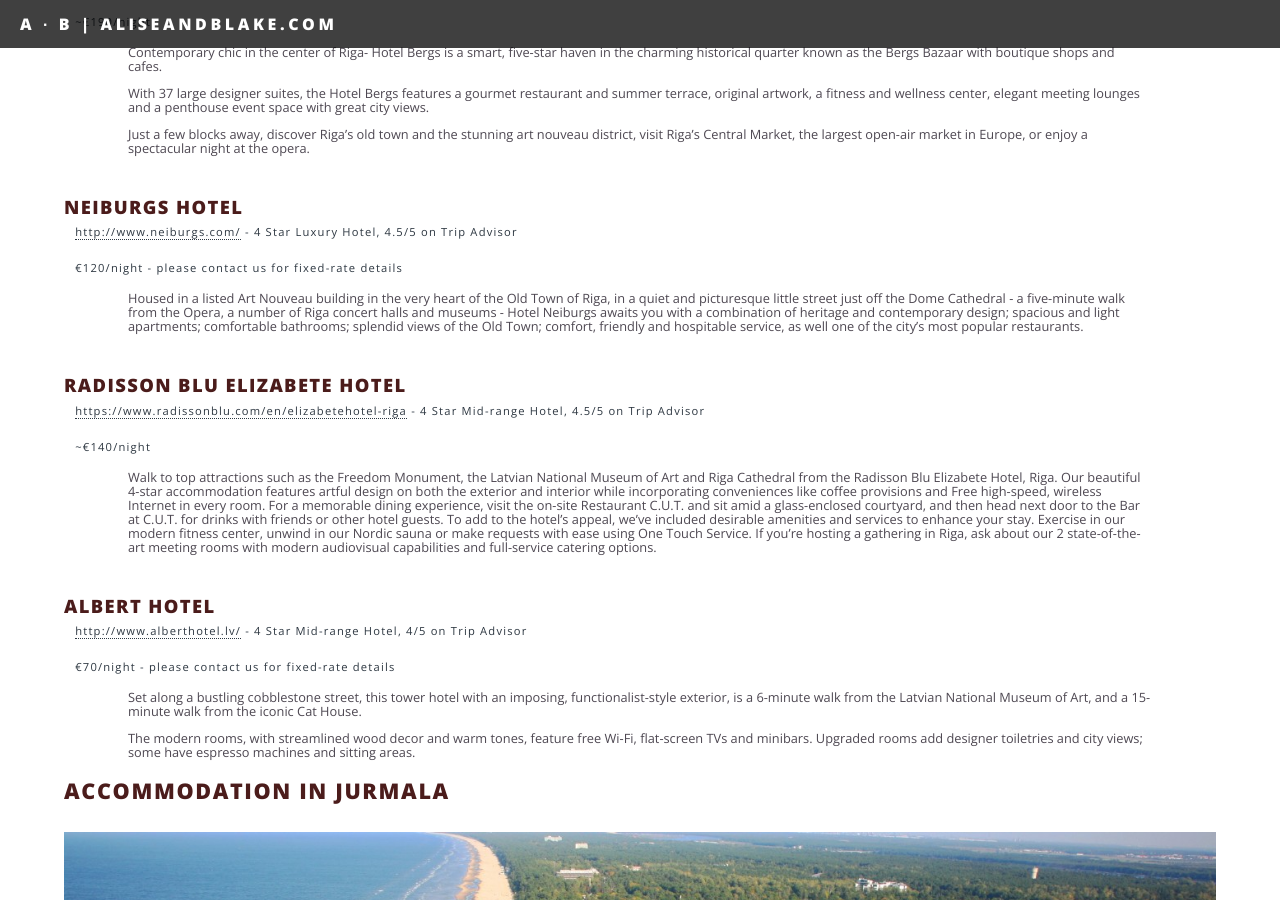
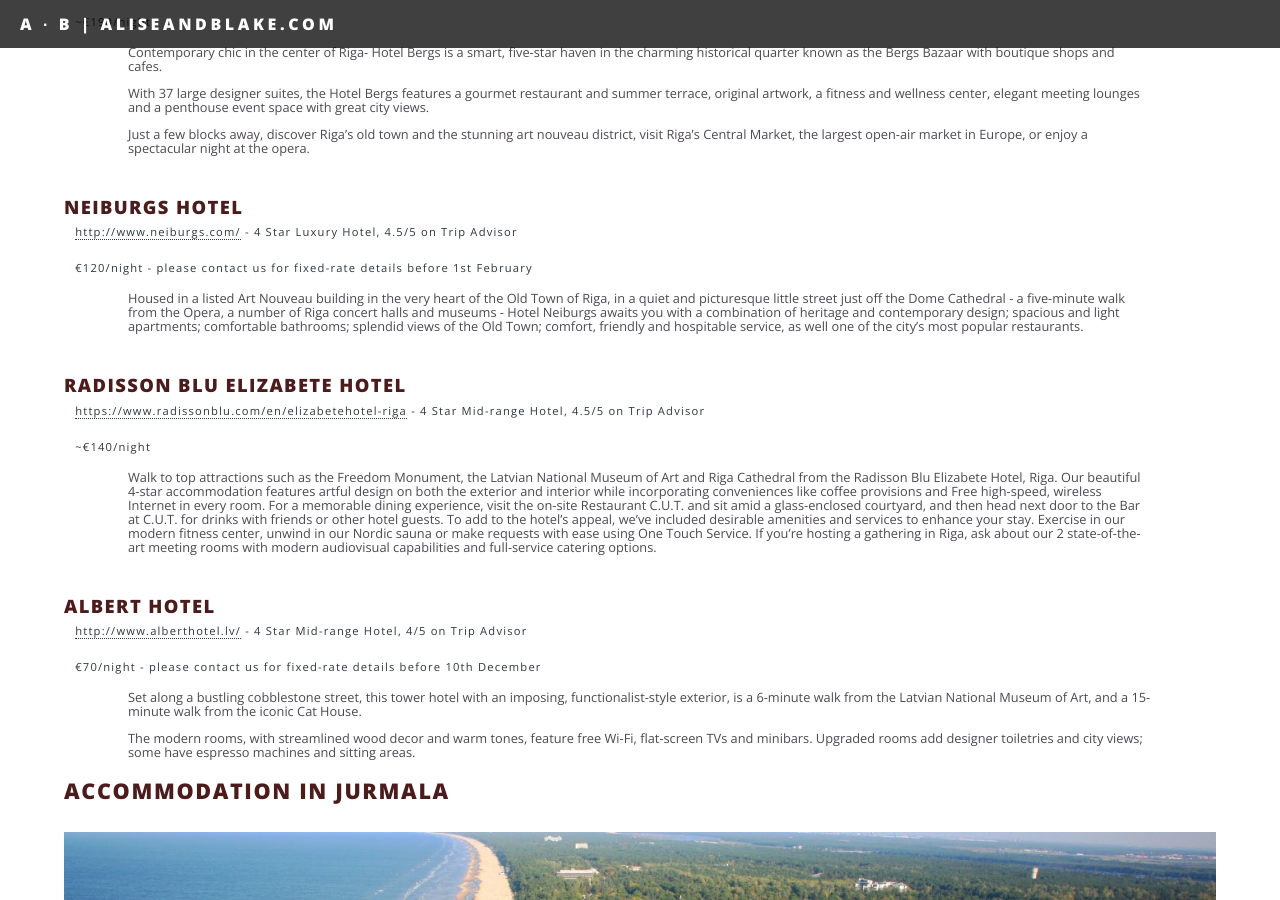
Before and after one commit to aliseandblake/aliseandblake.github.io, a Jekyll site: the page built from accommodation.md, in a window 1280 px wide and 900 px high, scrolled down 1830 px. Built offline with Jekyll 4.4.1, drawn with Linux system fonts in a browser that asks for light colours.

Commit message:
add fixed-rate deadlines

```diff
--- a/accommodation.md
+++ b/accommodation.md
@@ -72,7 +72,7 @@
 
 **[http://www.neiburgs.com/](http://www.neiburgs.com/) - 4 Star Luxury Hotel, 4.5/5 on Trip Advisor**
 
-**€120/night - please contact us for fixed-rate details**
+**€120/night - please contact us for fixed-rate details before 1st February**
 
 *Housed in a listed Art Nouveau building in the very heart of the Old Town of
 Riga, in a quiet and picturesque little street just off the Dome Cathedral - a
@@ -105,7 +105,7 @@
 
 **[http://www.alberthotel.lv/](http://www.alberthotel.lv/) - 4 Star Mid-range Hotel, 4/5 on Trip Advisor**
 
-**€70/night - please contact us for fixed-rate details**
+**€70/night - please contact us for fixed-rate details before 10th December**
 
 *Set along a bustling cobblestone street, this tower hotel with an imposing,
 functionalist-style exterior, is a 6-minute walk from the Latvian National
```
